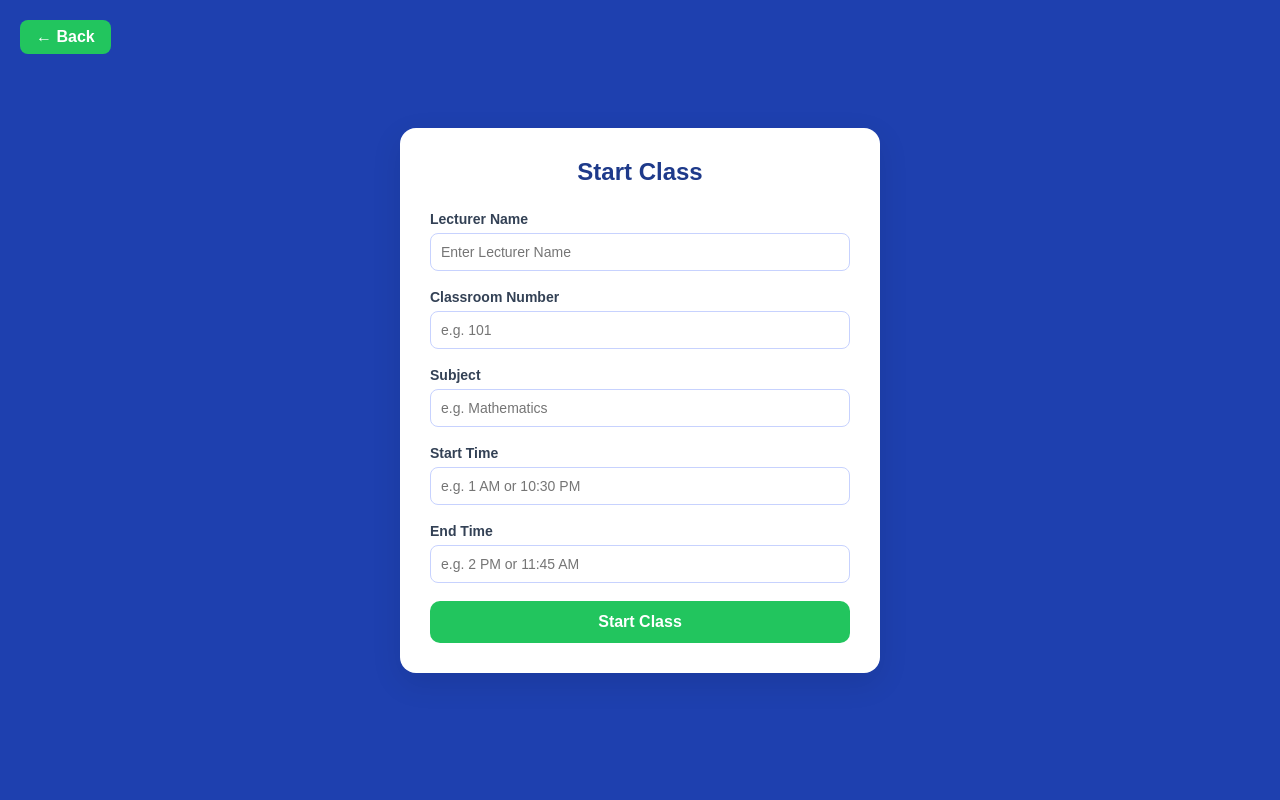
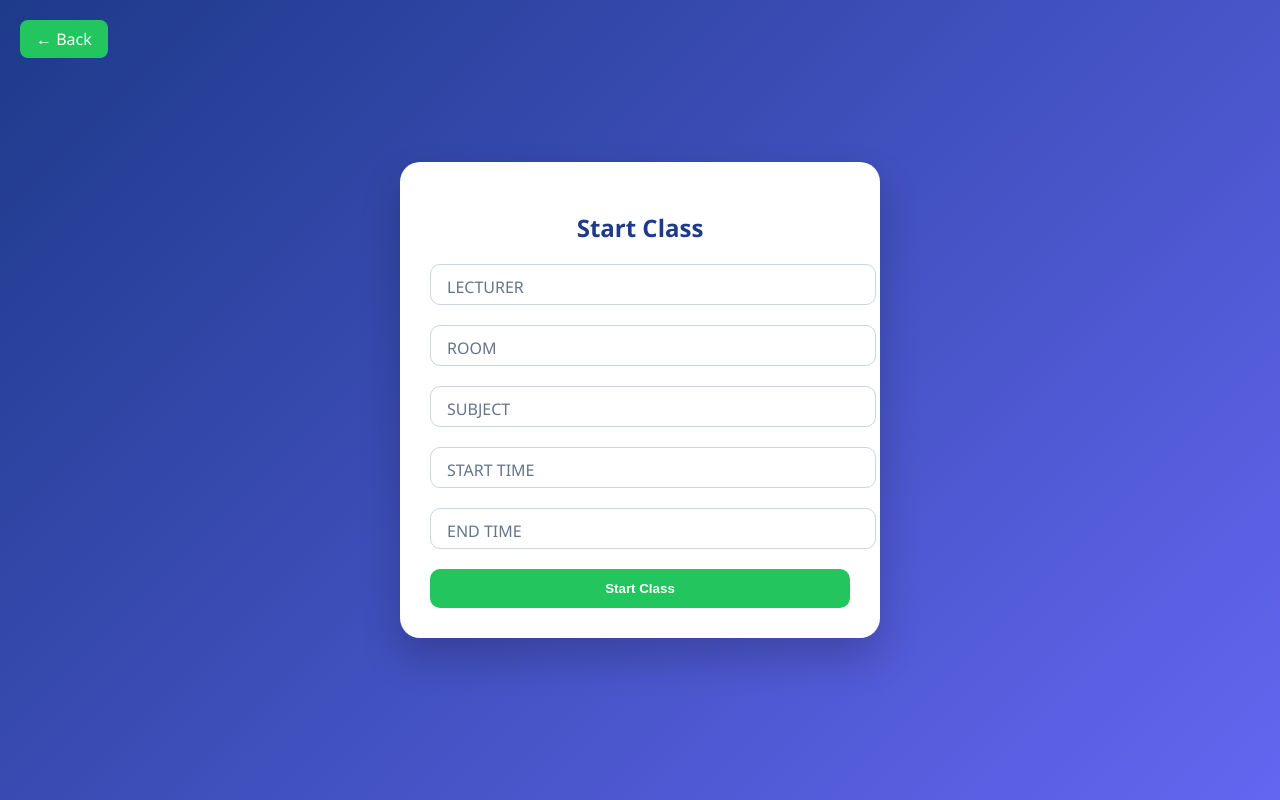
Before and after one commit to 1106mohan/classroom, a React (Create React App) app: page /start_end_class in a window 1280 px wide. Built offline with nearby package versions, Linux system fonts and the light colour scheme.

Commit message:
Update StartClass.jsx

```diff
--- a/src/components/StartClass.jsx
+++ b/src/components/StartClass.jsx
@@ -1,43 +1,40 @@
 import React, { useState } from 'react';
 import { useNavigate } from 'react-router-dom';
 
-const StartClass = () => { // Removed lecturerName prop
+const StartClass = () => {
   const navigate = useNavigate();
 
-  // --- STATE ---
   const [formData, setFormData] = useState({
-    lecturer: '', // Now empty, user must type it
+    lecturer: '',
     room: '',
     subject: '',
     start_time: '',
     end_time: ''
   });
+
   const [error, setError] = useState('');
   const [isSubmitting, setIsSubmitting] = useState(false);
 
-  // --- VALIDATION LOGIC ---
   const validateTime = (time) => {
-    // Accept: 1 AM, 2PM, 10:30 AM, 11:45PM
     const regex = /^(1[0-2]|[1-9])(:[0-5][0-9])?\s?(AM|PM)$/i;
     return regex.test(time.trim());
   };
 
   const validateForm = () => {
-    const { start_time, end_time, room, subject, lecturer } = formData;
+    const { lecturer, room, subject, start_time, end_time } = formData;
 
-    // Updated validation to check lecturer field too
     if (!lecturer || !room || !subject) {
-      setError("Please fill in all fields (Lecturer, Room, Subject).");
+      setError("Fill all fields");
       return false;
     }
 
     if (!validateTime(start_time)) {
-      setError("Enter Start Time like 1 AM or 10:30 PM");
+      setError("Invalid Start Time");
       return false;
     }
 
     if (!validateTime(end_time)) {
-      setError("Enter End Time like 2 PM or 11:45 AM");
+      setError("Invalid End Time");
       return false;
     }
 
@@ -45,61 +42,86 @@ const StartClass = () => { // Removed lecturerName prop
     return true;
   };
 
-  // --- HANDLERS ---
   const handleChange = (e) => {
     const { name, value } = e.target;
     setFormData(prev => ({ ...prev, [name]: value }));
-    if (error) setError('');
+    setError('');
   };
 
   const handleSubmit = async (e) => {
     e.preventDefault();
+    if (!validateForm()) return;
 
-    if (validateForm()) {
     setIsSubmitting(true);
-      setError('');
 
     try {
-        const res = await fetch("https://lh4rwbkmp2.execute-api.ap-south-1.amazonaws.com/start-class", {
+      await fetch("https://lh4rwbkmp2.execute-api.ap-south-1.amazonaws.com/start-class", {
         method: "POST",
-          headers: {
-            "Content-Type": "application/json"
-          },
+        headers: { "Content-Type": "application/json" },
         body: JSON.stringify(formData)
       });
 
-        const result = await res.json();
+      alert("✅ Class Started!");
+      setFormData({ lecturer: '', room: '', subject: '', start_time: '', end_time: '' });
 
-        if (res.ok) {
-          alert("✅ Class Started Successfully!");
-          // Reset form
-          setFormData({ lecturer: '', room: '', subject: '', start_time: '', end_time: '' });
-          // Optional: Navigate back to dashboard
-          // navigate('/dashboard');
-        } else {
-          const errorMsg = result.body ? JSON.parse(result.body).error : result.error || result.message;
-          setError(`❌ Failed to start: ${errorMsg}`);
+    } catch {
+      setError("Network error");
     }
 
-      } catch (err) {
-        console.error("API Error:", err);
-        setError("❌ Network error. Please check your connection.");
-      } finally {
     setIsSubmitting(false);
-      }
-    }
   };
 
-  // --- STYLES (Embedded) ---
   const styles = {
     body: {
-      margin: 0,
-      background: '#1e40af',
-      fontFamily: 'Arial, sans-serif',
       minHeight: '100vh',
+      display: 'flex',
+      justifyContent: 'center',
+      alignItems: 'center',
+      background: 'linear-gradient(135deg,#1e3a8a,#6366f1)',
+      fontFamily: 'Segoe UI',
+    },
+    card: {
+      width: '420px',
+      background: 'white',
+      padding: '30px',
+      borderRadius: '20px',
+      boxShadow: '0 20px 40px rgba(0,0,0,0.2)',
+      animation: 'fadeIn 0.6s ease'
+    },
+    title: {
+      textAlign: 'center',
+      marginBottom: '20px',
+      color: '#1e3a8a'
+    },
+    field: {
       position: 'relative',
+      marginBottom: '20px'
     },
-    backBtn: {
+    input: {
+      width: '100%',
+      padding: '12px',
+      borderRadius: '10px',
+      border: '1px solid #cbd5e1',
+      outline: 'none',
+      transition: '0.3s'
+    },
+    button: {
+      width: '100%',
+      padding: '12px',
+      background: '#22c55e',
+      color: 'white',
+      border: 'none',
+      borderRadius: '10px',
+      fontWeight: 'bold',
+      cursor: 'pointer',
+      transition: '0.3s'
+    },
+    error: {
+      color: 'red',
+      marginBottom: '10px',
+      textAlign: 'center'
+    },
+    back: {
       position: 'absolute',
       top: '20px',
       left: '20px',
@@ -107,160 +129,85 @@ const StartClass = () => { // Removed lecturerName prop
       color: 'white',
       padding: '8px 16px',
       borderRadius: '8px',
-      textDecoration: 'none',
-      fontWeight: 'bold',
-      zIndex: 10,
-      cursor: 'pointer',
-    },
-    container: {
-      minHeight: '100vh',
-      display: 'flex',
-      justifyContent: 'center',
-      alignItems: 'center',
-    },
-    card: {
-      width: '420px',
-      background: '#ffffff',
-      padding: '30px',
-      borderRadius: '16px',
-      boxShadow: '0 10px 30px rgba(0,0,0,0.1)',
-    },
-    h2: {
-      textAlign: 'center',
-      color: '#1e3a8a',
-      marginBottom: '25px',
-      marginTop: 0,
-    },
-    label: {
-      fontWeight: 600,
-      marginBottom: '6px',
-      display: 'block',
-      color: '#334155',
-      fontSize: '14px',
-    },
-    input: {
-      width: '100%',
-      padding: '10px',
-      borderRadius: '8px',
-      border: '1px solid #c7d2fe',
-      marginBottom: '18px',
-      boxSizing: 'border-box',
-      fontSize: '14px',
-    },
-    // We no longer need inputReadOnly style, but kept just in case
-    inputReadOnly: {
-      background: '#f1f5f9',
-      cursor: 'not-allowed',
-      color: '#64748b',
-    },
-    button: {
-      width: '100%',
-      padding: '12px',
-      background: isSubmitting ? '#86efac' : '#22c55e',
-      border: 'none',
-      borderRadius: '10px',
-      color: 'white',
-      fontSize: '16px',
-      fontWeight: 'bold',
-      cursor: isSubmitting ? 'not-allowed' : 'pointer',
-      transition: 'background 0.2s',
-    },
-    errorMsg: {
-      background: '#fee2e2',
-      color: '#b91c1c',
-      padding: '10px',
-      borderRadius: '8px',
-      marginBottom: '15px',
-      fontSize: '14px',
-      textAlign: 'center',
+      cursor: 'pointer'
     }
   };
 
   return (
     <div style={styles.body}>
+
+      {/* 🔥 ANIMATIONS */}
       <style>{`
-        .btn-hover:not(:disabled):hover { background: #16a34a; }
+        @keyframes fadeIn {
+          from { opacity: 0; transform: translateY(30px); }
+          to { opacity: 1; transform: translateY(0); }
+        }
+
+        input:focus {
+          border-color: #6366f1;
+          box-shadow: 0 0 12px rgba(99,102,241,0.5);
+          transform: scale(1.03);
+        }
+
+        input:focus + label,
+        input:not(:placeholder-shown) + label {
+          top: -8px;
+          font-size: 12px;
+          color: #6366f1;
+        }
+
+        label {
+          position: absolute;
+          left: 12px;
+          top: 12px;
+          background: white;
+          padding: 0 5px;
+          transition: 0.3s;
+          color: #64748b;
+        }
+
+        button:hover {
+          transform: scale(1.05);
+          box-shadow: 0 10px 20px rgba(0,0,0,0.2);
+        }
+
+        button:active {
+          transform: scale(0.95);
+        }
       `}</style>
 
-      <a href="/dashboard" style={styles.backBtn}>← Back</a>
+      <div style={styles.back} onClick={() => navigate('/dashboard')}>
+        ← Back
+      </div>
 
-      <div style={styles.container}>
       <div style={styles.card}>
-          <h2 style={styles.h2}>Start Class</h2>
+        <h2 style={styles.title}>Start Class</h2>
 
-          {error && <div style={styles.errorMsg}>{error}</div>}
+        {error && <div style={styles.error}>{error}</div>}
 
         <form onSubmit={handleSubmit}>
 
-            {/* Lecturer Name - Now Editable */}
-            <label style={styles.label}>Lecturer Name</label>
-            <input
-              style={styles.input} // Removed inputReadOnly style
-              type="text"
-              name="lecturer"
-              value={formData.lecturer}
-              onChange={handleChange}
-              placeholder="Enter Lecturer Name"
-              required
-            />
-
-            <label style={styles.label}>Classroom Number</label>
+          {["lecturer","room","subject","start_time","end_time"].map((field) => (
+            <div style={styles.field} key={field}>
               <input
                 style={styles.input}
                 type="text"
-              name="room"
-              value={formData.room}
+                name={field}
+                value={formData[field]}
                 onChange={handleChange}
-              placeholder="e.g. 101"
-              required
+                placeholder=" "
               />
+              <label>{field.replace("_"," ").toUpperCase()}</label>
+            </div>
+          ))}
 
-            <label style={styles.label}>Subject</label>
-            <input
-              style={styles.input}
-              type="text"
-              name="subject"
-              value={formData.subject}
-              onChange={handleChange}
-              placeholder="e.g. Mathematics"
-              required
-            />
-
-            <label style={styles.label}>Start Time</label>
-            <input
-              style={styles.input}
-              type="text"
-              name="start_time"
-              value={formData.start_time}
-              onChange={handleChange}
-              placeholder="e.g. 1 AM or 10:30 PM"
-              required
-            />
-
-            <label style={styles.label}>End Time</label>
-            <input
-              style={styles.input}
-              type="text"
-              name="end_time"
-              value={formData.end_time}
-              onChange={handleChange}
-              placeholder="e.g. 2 PM or 11:45 AM"
-              required
-            />
-
-            <button
-              type="submit"
-              className="btn-hover"
-              style={styles.button}
-              disabled={isSubmitting}
-            >
+          <button style={styles.button} disabled={isSubmitting}>
             {isSubmitting ? "Starting..." : "Start Class"}
           </button>
 
         </form>
       </div>
     </div>
-    </div>
   );
 };
 
```
Lines whose indentation alone changed are shown as unchanged.
